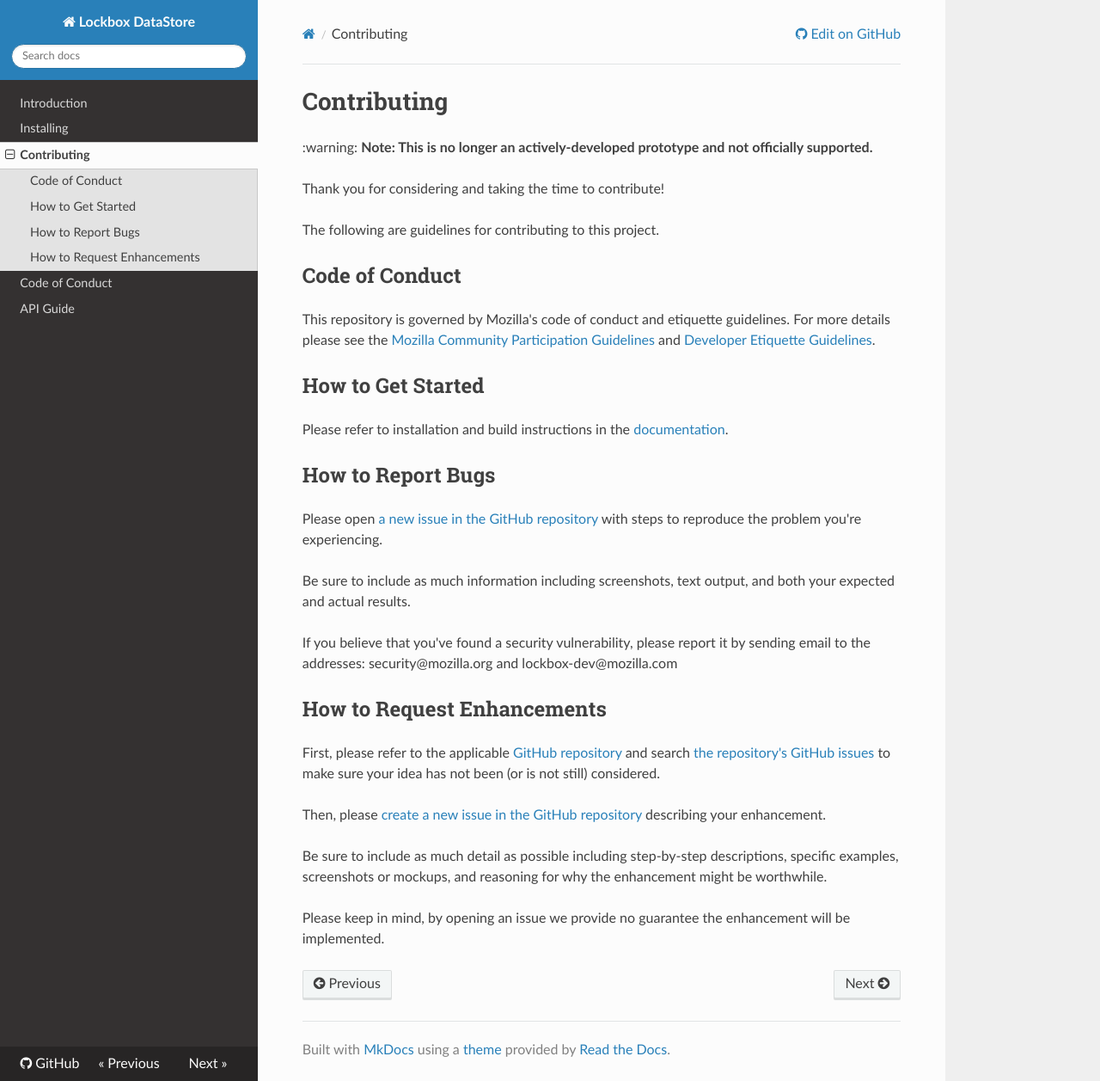
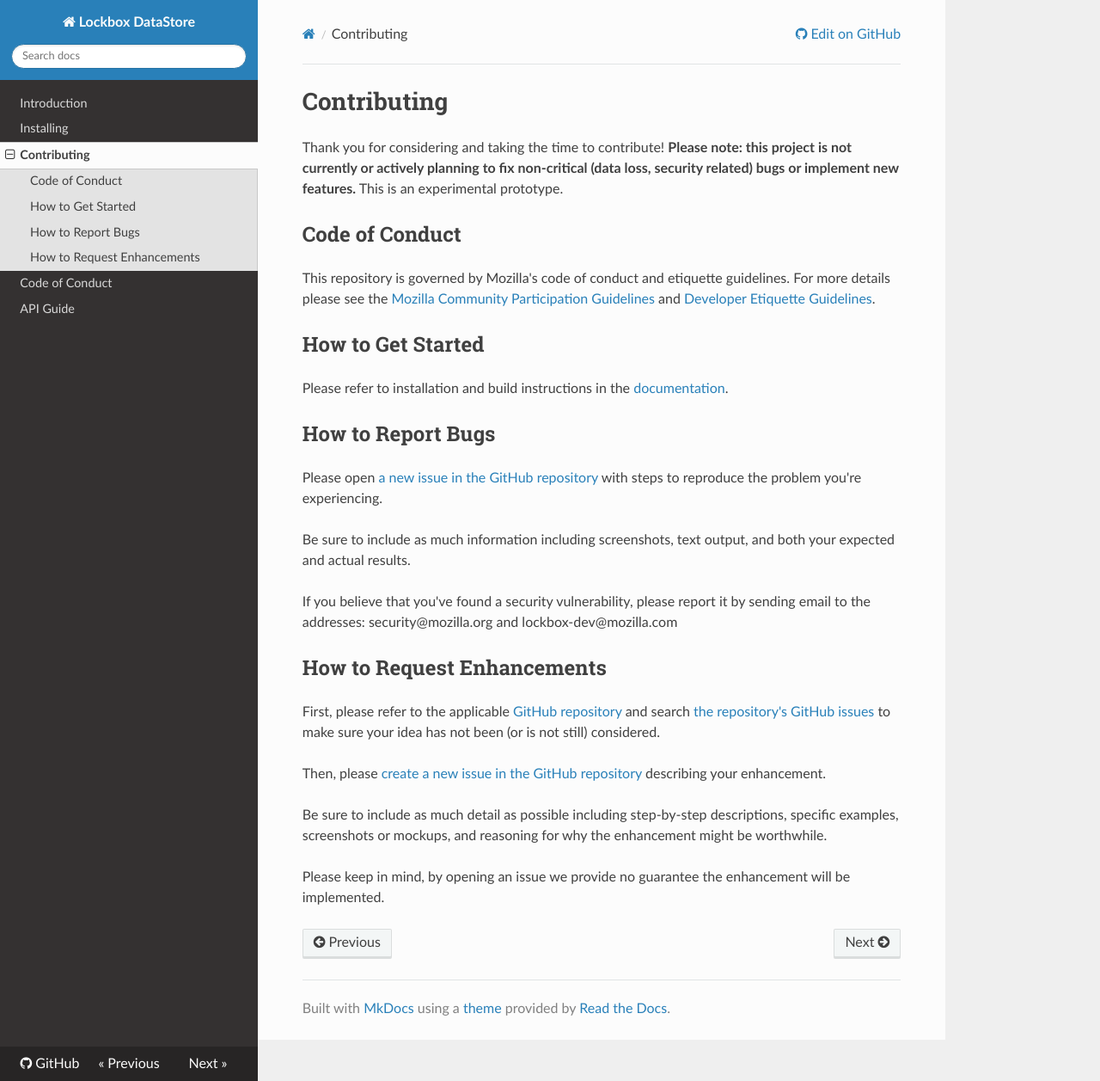
Before and after one commit to mozilla-lockwise/lockbox-datastore, an MkDocs documentation site: the page built from docs/contributing.md, in a window 1280 px wide and 1257 px high. Shown: the whole window at 86% size. Built offline with MkDocs 1.6.1, drawn with Linux system fonts in a browser that asks for light colours; nearby versions of some CDN libraries; old or Windows-style settings are respelled for this version of MkDocs.

Commit message:
formatting fixes

```diff
--- a/docs/contributing.md
+++ b/docs/contributing.md
@@ -1,11 +1,6 @@
 # Contributing
 
-:warning: **Note: This is no longer an actively-developed prototype and not
-officially supported.**
-
-Thank you for considering and taking the time to contribute!
-
-The following are guidelines for contributing to this project.
+Thank you for considering and taking the time to contribute! **Please note: this project is not currently or actively planning to fix non-critical (data loss, security related) bugs or implement new features.** This is an experimental prototype.
 
 ## Code of Conduct
 
```
Also changed, not shown: README.md (+3 -0 lines), docs/README.md (+1 -1 lines), docs/index.md (+1 -1 lines).
